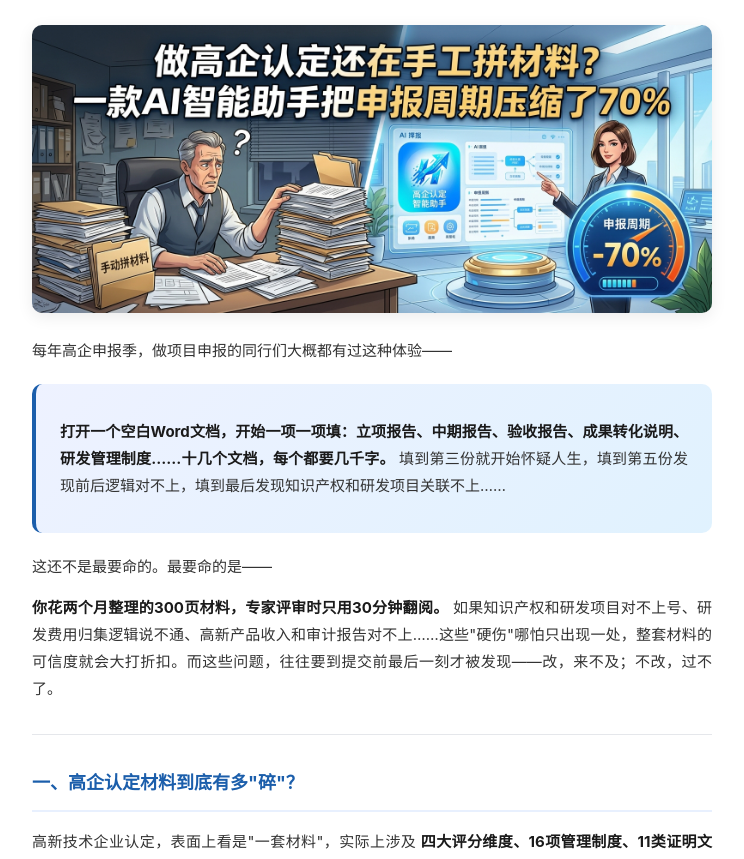
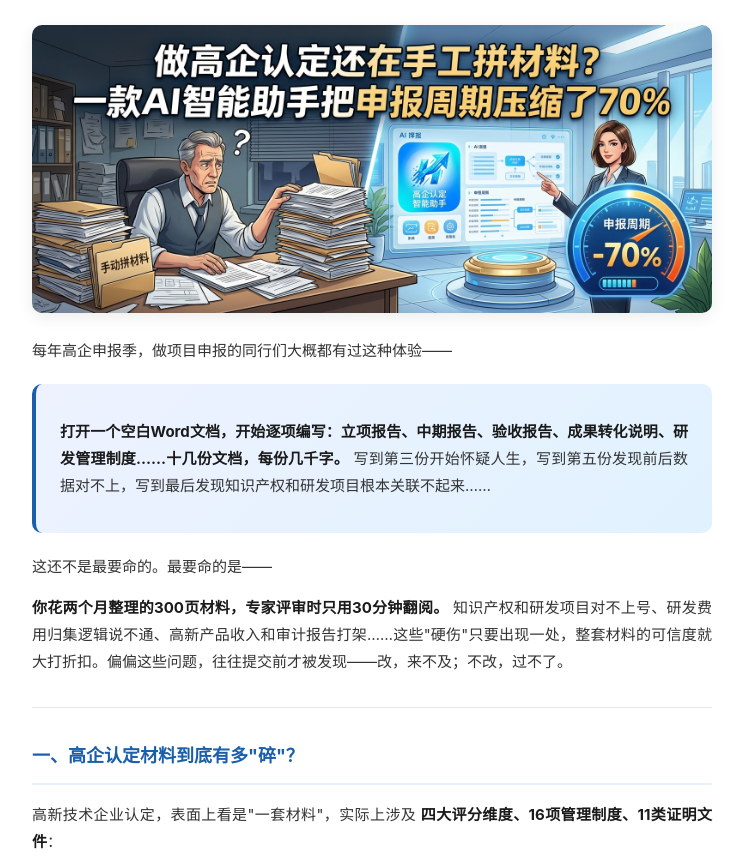
Before and after one commit to chenen1225/chenen-home, a website: page gaoqi-ai-assistant.html in a window 1280 px wide. Shown: the part 150-1009 px from the top of the page, without its empty margins (268-1012 px from the left). Drawn offline with Linux system fonts and the light colour scheme.

Commit message:
@ 润色开头段落：优化行文节奏和逻辑衔接

```diff
--- a/gaoqi-ai-assistant.html
+++ b/gaoqi-ai-assistant.html
@@ -166,12 +166,12 @@
 <p>每年高企申报季，做项目申报的同行们大概都有过这种体验——</p>
 
 <div class="highlight-box">
-<p><strong>打开一个空白Word文档，开始一项一项填：立项报告、中期报告、验收报告、成果转化说明、研发管理制度……十几个文档，每个都要几千字。</strong> 填到第三份就开始怀疑人生，填到第五份发现前后逻辑对不上，填到最后发现知识产权和研发项目关联不上……</p>
+<p><strong>打开一个空白Word文档，开始逐项编写：立项报告、中期报告、验收报告、成果转化说明、研发管理制度……十几份文档，每份几千字。</strong> 写到第三份开始怀疑人生，写到第五份发现前后数据对不上，写到最后发现知识产权和研发项目根本关联不起来……</p>
 </div>
 
 <p>这还不是最要命的。最要命的是——</p>
 
-<p><strong>你花两个月整理的300页材料，专家评审时只用30分钟翻阅。</strong> 如果知识产权和研发项目对不上号、研发费用归集逻辑说不通、高新产品收入和审计报告对不上……这些"硬伤"哪怕只出现一处，整套材料的可信度就会大打折扣。而这些问题，往往要到提交前最后一刻才被发现——改，来不及；不改，过不了。</p>
+<p><strong>你花两个月整理的300页材料，专家评审时只用30分钟翻阅。</strong> 知识产权和研发项目对不上号、研发费用归集逻辑说不通、高新产品收入和审计报告打架……这些"硬伤"只要出现一处，整套材料的可信度就大打折扣。偏偏这些问题，往往提交前才被发现——改，来不及；不改，过不了。</p>
 
 <hr>
 
```
